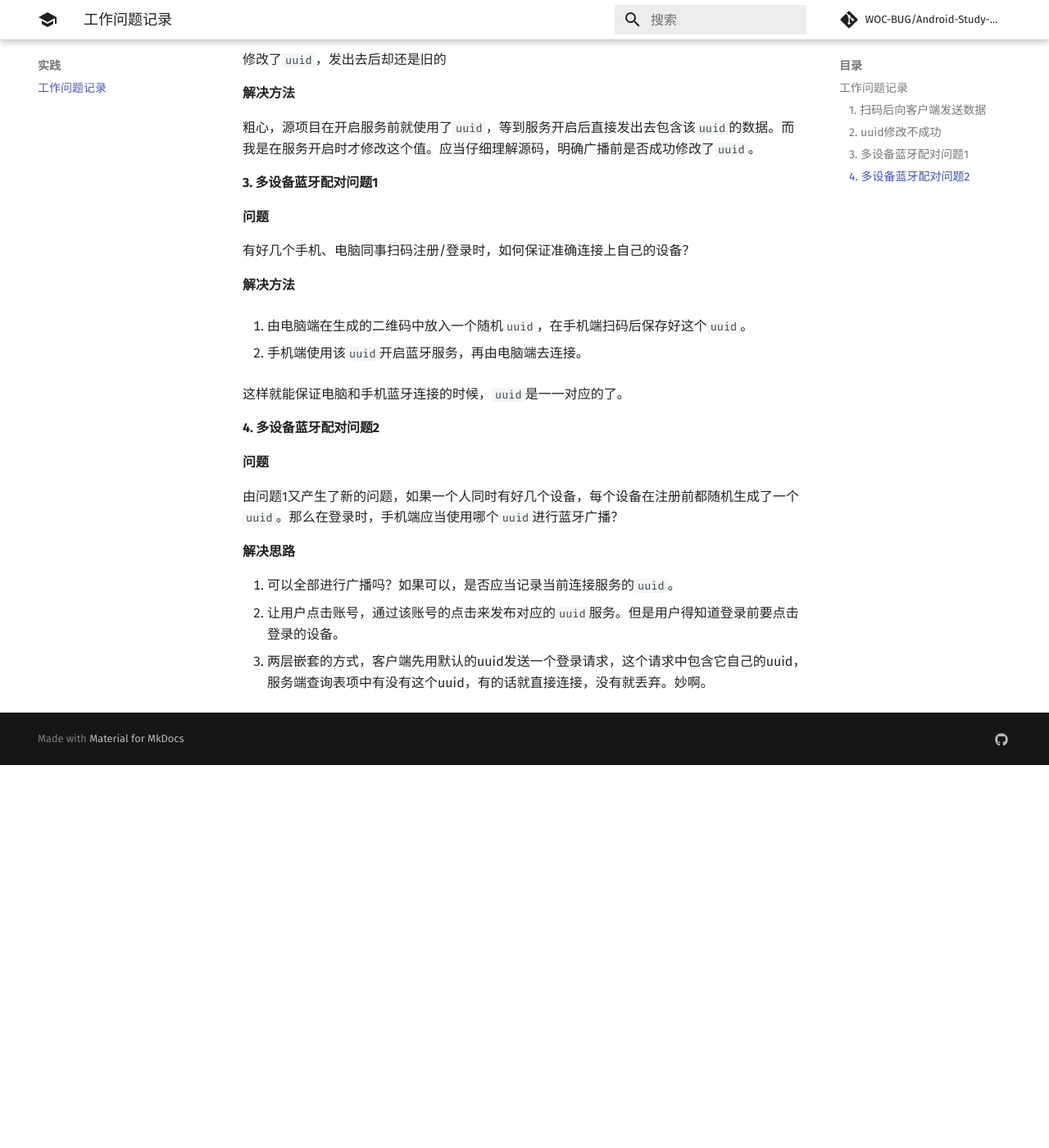
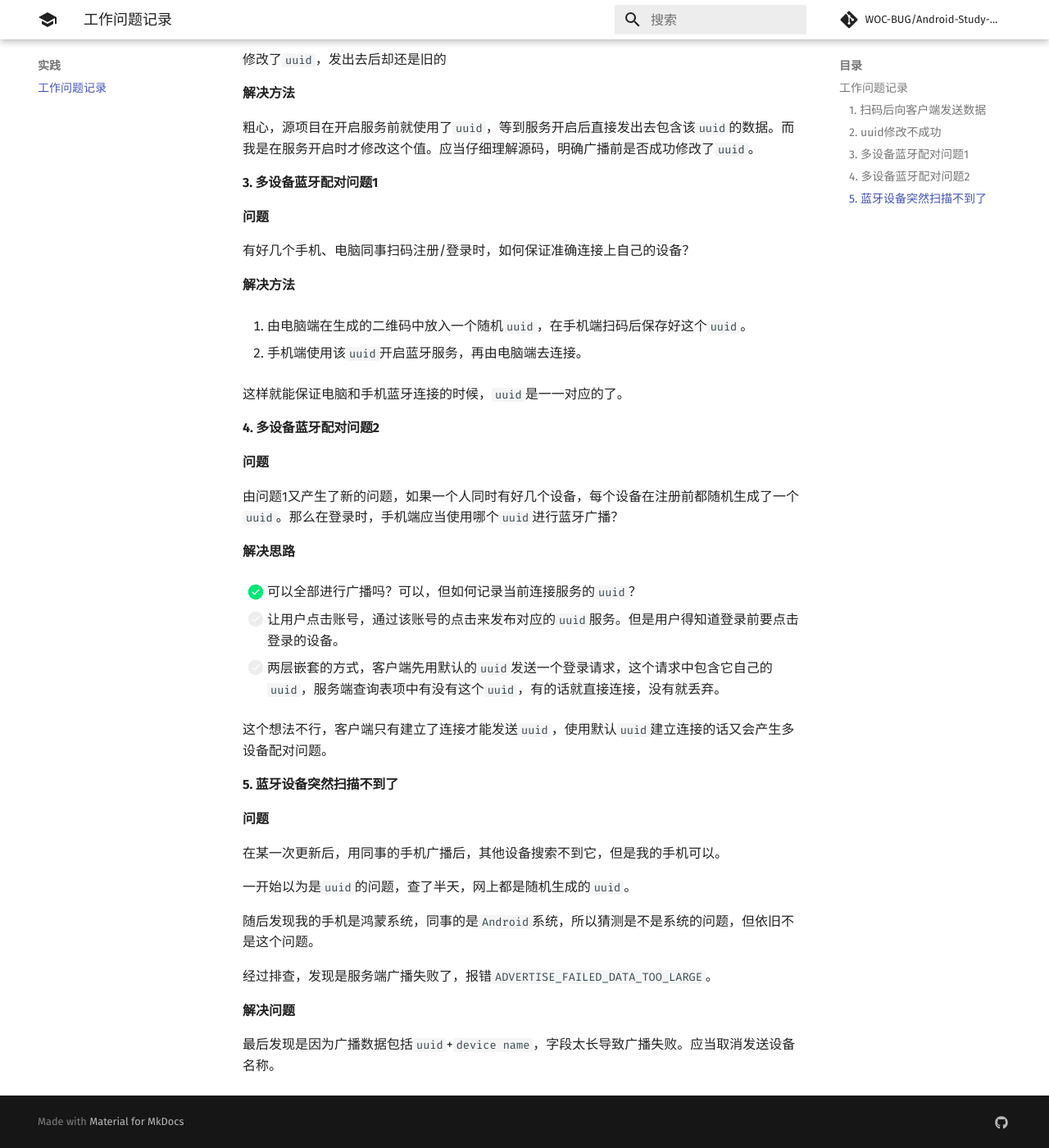
Before and after one commit to WOC-BUG/Android-Study-Notes, an MkDocs documentation site: the page built from docs/工作问题记录.md, in a window 1280 px wide and 1400 px high, scrolled down 1205 px. Shown: the whole window at 82% size. Built offline with MkDocs 1.6.1 and Material for MkDocs 9.7.7, drawn with Linux system fonts in a browser that asks for light colours; comment, search, counter and statistics services are not loaded; before the commit the page ends 2138 px from its top, so only the background shows below that.

Commit message:
add work notes

```diff
--- a/docs/工作问题记录.md
+++ b/docs/工作问题记录.md
@@ -65,6 +65,28 @@
 
 **解决思路**
 
-1. 可以全部进行广播吗？如果可以，是否应当记录当前连接服务的`uuid`。
-2. 让用户点击账号，通过该账号的点击来发布对应的`uuid`服务。但是用户得知道登录前要点击登录的设备。
-3. 两层嵌套的方式，客户端先用默认的uuid发送一个登录请求，这个请求中包含它自己的uuid，服务端查询表项中有没有这个uuid，有的话就直接连接，没有就丢弃。妙啊。
+- [x] 可以全部进行广播吗？可以，但如何记录当前连接服务的`uuid`？
+
+- [ ] 让用户点击账号，通过该账号的点击来发布对应的`uuid`服务。但是用户得知道登录前要点击登录的设备。
+
+- [ ] 两层嵌套的方式，客户端先用默认的`uuid`发送一个登录请求，这个请求中包含它自己的`uuid`，服务端查询表项中有没有这个`uuid`，有的话就直接连接，没有就丢弃。
+
+  这个想法不行，客户端只有建立了连接才能发送`uuid`，使用默认`uuid`建立连接的话又会产生多设备配对问题。
+
+
+
+#### 5. 蓝牙设备突然扫描不到了
+
+**问题**
+
+在某一次更新后，用同事的手机广播后，其他设备搜索不到它，但是我的手机可以。
+
+一开始以为是`uuid`的问题，查了半天，网上都是随机生成的`uuid`。
+
+随后发现我的手机是鸿蒙系统，同事的是`Android`系统，所以猜测是不是系统的问题，但依旧不是这个问题。
+
+经过排查，发现是服务端广播失败了，报错`ADVERTISE_FAILED_DATA_TOO_LARGE`。
+
+**解决问题**
+
+最后发现是因为广播数据包括`uuid`+`device name`，字段太长导致广播失败。应当取消发送设备名称。
```
